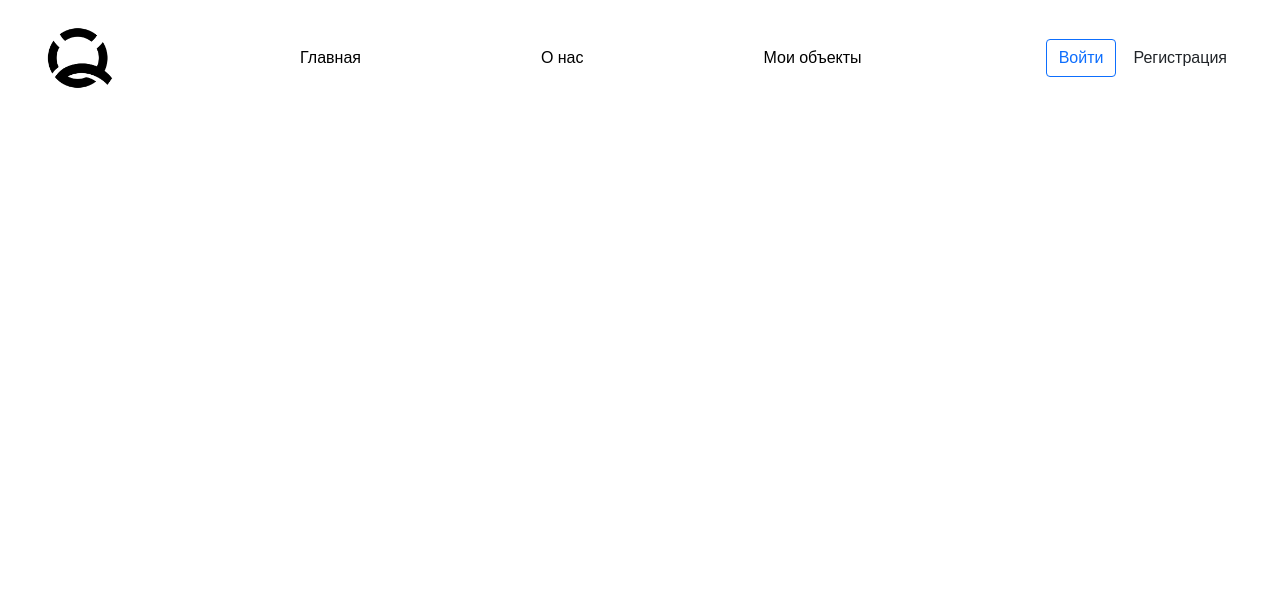
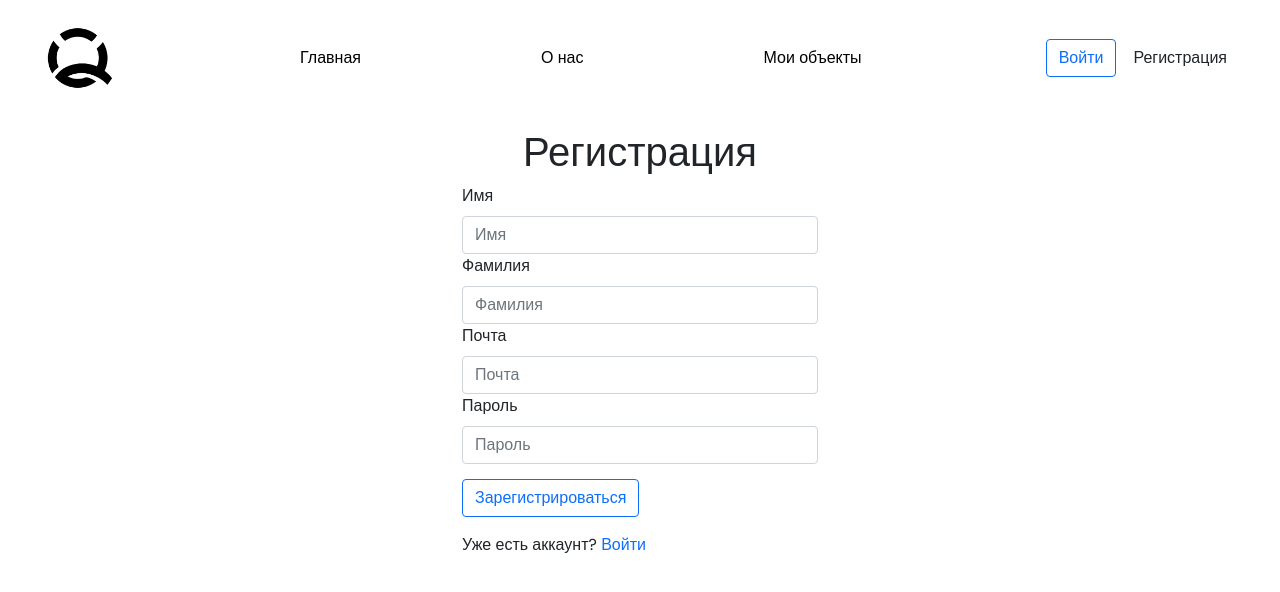
Before and after one commit to SultokTheF/QUSH, a React (Create React App) app: page /register in a window 1280 px wide. Shown: the top 592 px of the page. Built offline with nearby package versions, Linux system fonts and the light colour scheme.

Commit message:
Коверное изменение

```diff
--- a/src/App.js
+++ b/src/App.js
@@ -3,8 +3,8 @@ import {Route, Routes} from 'react-router-dom';
 
 import Navbar from './components/Navbar';
 
-// import Login from './pages/Fields/Login';
-// import Register from './pages/Fields/Register';
+import Login from './pages/Fields/Login';
+import Register from './pages/Fields/Register';
 import ObjectsPage from './pages/Objects/ObjectsPage';
 import ObjectPage from './pages/Objects/ObjectPage';
 
@@ -30,8 +30,8 @@ export default class App extends Component {
           <Route path='/object/:id/' element={<ObjectPage/>}/>
           <Route path='/objects' element={<ObjectsPage/>}/>
 
-          {/* <Route path='/login' element={<Login/>}/> */}
-          {/* <Route path='/register' element={<Register/>}/> */}
+          <Route path='/login' element={<Login/>}/>
+          <Route path='/register' element={<Register/>}/>
 
           <Route path='/add' element={<AddField/>}/>
           <Route path='/edit/:id' element={<EditField/>}/>
--- /dev/null
+++ b/src/pages/Fields/Login.js
@@ -0,0 +1,81 @@
+import React, { useState } from 'react';
+import { Container, Form, Button, Row, Col } from 'react-bootstrap';
+
+const Login = () => {
+  const [email, setEmail] = useState('');
+  const [password, setPassword] = useState('');
+
+  const handleSubmit = (e) => {
+    e.preventDefault();
+
+    const formData = {
+      email:email,
+      password: password
+  };
+  fetch('http://localhost:8082/auth', {
+  method: 'POST',
+  headers: {
+    'Content-Type': 'application/json'
+  },
+  body: JSON.stringify(formData)
+})
+  .then(response => response.text()) // вызываем response.text() для получения текстового содержимого
+  .then(data => {
+    // Обработка ответа от сервера
+    console.log(data);
+    // Сохранение токена в localStorage
+    localStorage.setItem('token', data);
+  })
+  .catch(error => {
+    // Обработка ошибок
+    console.error(error);
+  });
+  };
+
+  return (
+    <div className="login-container">
+      <Container>
+        <Row className="justify-content-center">
+          <Col md={4}>
+            <h1 className='text-center' style={{ marginBottom: '15px' }}>Войти</h1>
+            <Form onSubmit={handleSubmit}>
+              <Form.Group controlId="email" style={{ marginBottom: '15px' }}>
+                <Form.Label>Почта</Form.Label>
+                <Form.Control
+                  type="email"
+                  placeholder="Введите почту"
+                  value={email}
+                  onChange={(e) => setEmail(e.target.value)}
+                />
+              </Form.Group>
+
+              <Form.Group controlId="password" style={{ marginBottom: '25px' }}>
+                <Form.Label>Пароль</Form.Label>
+                <Form.Control
+                  type="password"
+                  placeholder="Введите пароль"
+                  value={password}
+                  onChange={(e) => setPassword(e.target.value)}
+                />
+              </Form.Group>
+
+              <Button variant="outline-primary" type="submit">
+                Войти
+              </Button>
+
+              <p className="mt-3">
+                Нет аккаунта? <a href="/register">Зарегистрироваться</a>
+              </p>
+
+              <p>
+                <a href="/forgot-password">Забыли пароль?</a>
+              </p>
+            </Form>
+          </Col>
+        </Row>
+      </Container>
+    </div>
+  );
+};
+
+export default Login;
--- /dev/null
+++ b/src/pages/Fields/Register.js
@@ -0,0 +1,101 @@
+import React, { useState } from 'react';
+import { Container, Form, Button, Row, Col } from 'react-bootstrap';
+
+const Register = () => {
+  const [firstName, setFirstName] = useState('');
+  const [lastName, setLastName] = useState('');
+  const [email, setEmail] = useState('');
+  const [password, setPassword] = useState('');
+
+  const handleSubmit = (e) => {
+    e.preventDefault();
+
+    // Ваша логика для отправки данных формы на сервер
+    const formData = {
+      email:email,
+      password: password,
+      firstName: firstName,
+      lastName: lastName
+  };
+
+  fetch('http://localhost:8082/auth/register', {
+    method: 'POST',
+    headers: {
+      'Content-Type': 'application/json'
+    },
+    body: JSON.stringify(formData)
+  })
+    .then(response => response)
+    .then(data => {
+      // Обработка ответа от сервера
+      console.log(data);
+    })
+    .catch(error => {
+      // Обработка ошибок
+      console.error(error);
+    });
+  }
+
+  return (
+    <div className="register-container">
+      <Container>
+        <Row className="justify-content-center">
+          <Col md={4}>
+            <h1 className="text-center">Регистрация</h1>
+            <Form onSubmit={handleSubmit}>
+              <Form.Group controlId="firstName">
+                <Form.Label>Имя</Form.Label>
+                <Form.Control
+                  type="text"
+                  placeholder="Имя"
+                  value={firstName}
+                  onChange={(e) => setFirstName(e.target.value)}
+                />
+              </Form.Group>
+
+              <Form.Group controlId="lastName">
+                <Form.Label>Фамилия</Form.Label>
+                <Form.Control
+                  type="text"
+                  placeholder="Фамилия"
+                  value={lastName}
+                  onChange={(e) => setLastName(e.target.value)}
+                />
+              </Form.Group>
+
+              <Form.Group controlId="email">
+                <Form.Label>Почта</Form.Label>
+                <Form.Control
+                  type="email"
+                  placeholder="Почта"
+                  value={email}
+                  onChange={(e) => setEmail(e.target.value)}
+                />
+              </Form.Group>
+
+              <Form.Group controlId="password" style={{ marginBottom: '15px' }}>
+                <Form.Label>Пароль</Form.Label>
+                <Form.Control
+                  type="password"
+                  placeholder="Пароль"
+                  value={password}
+                  onChange={(e) => setPassword(e.target.value)}
+                />
+              </Form.Group>
+
+              <Button variant="outline-primary" type="submit">
+                Зарегистрироваться
+              </Button>
+
+              <p className="mt-3">
+                Уже есть аккаунт? <a href="/login">Войти</a>
+              </p>
+            </Form>
+          </Col>
+        </Row>
+      </Container>
+    </div>
+  );
+};
+
+export default Register;
--- a/src/pages/Objects/ObjectPage.js
+++ b/src/pages/Objects/ObjectPage.js
@@ -71,13 +71,10 @@ export default function ObjectPage( {} ) {
                         </p>
 
                         <Row className='mt-5'>
-                            <Col md={4} className="text-md-end">
-                                <a className='btn btn-outline-danger form-control' href='/time'>Удалить</a>
-                            </Col>
-                            <Col md={4} className="text-md-end">
+                            <Col md={6} className="text-md-end">
                                 <a className='btn btn-outline-success form-control' href={`/edit/${field.id}`}>Редактировать</a>
                             </Col>
-                            <Col md={4} className="text-md-end">
+                            <Col md={6} className="text-md-end">
                                 <a className='btn btn-outline-primary form-control' href='/time'>Аренда</a>
                             </Col>
                         </Row>
```
